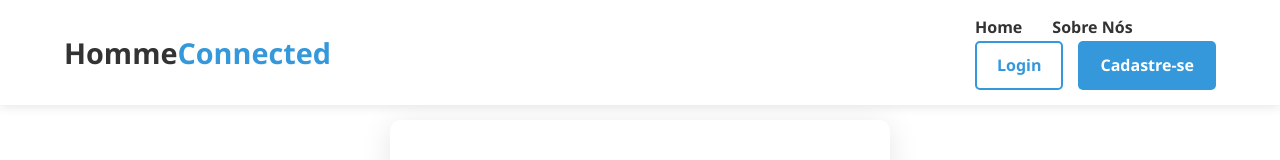
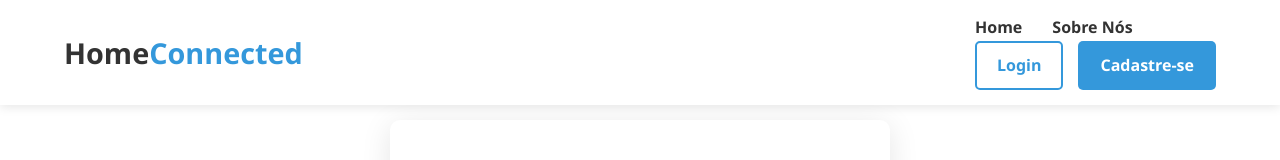
Before and after one commit to patriotasofton/HomeConneted2.0--, a plain HTML site: page cadastro.html in a window 1280 px wide. Shown: the top 160 px of the page. Drawn offline with Linux system fonts and the light colour scheme.

Commit message:
Arrumei as telas

```diff
--- a/cadastro.html
+++ b/cadastro.html
@@ -11,7 +11,7 @@
     <header>
         <div class="container">
             <div class="logo">
-                <h1>Homme<span>Connected</span></h1>
+                <h1>Home<span>Connected</span></h1>
             </div>
             <nav>
                 <ul>
```
Also changed, not shown: comodo.html (+1 -1 lines), login.html (+1 -1 lines), produtos.html (+1 -1 lines), sobre.html (+1 -1 lines).
